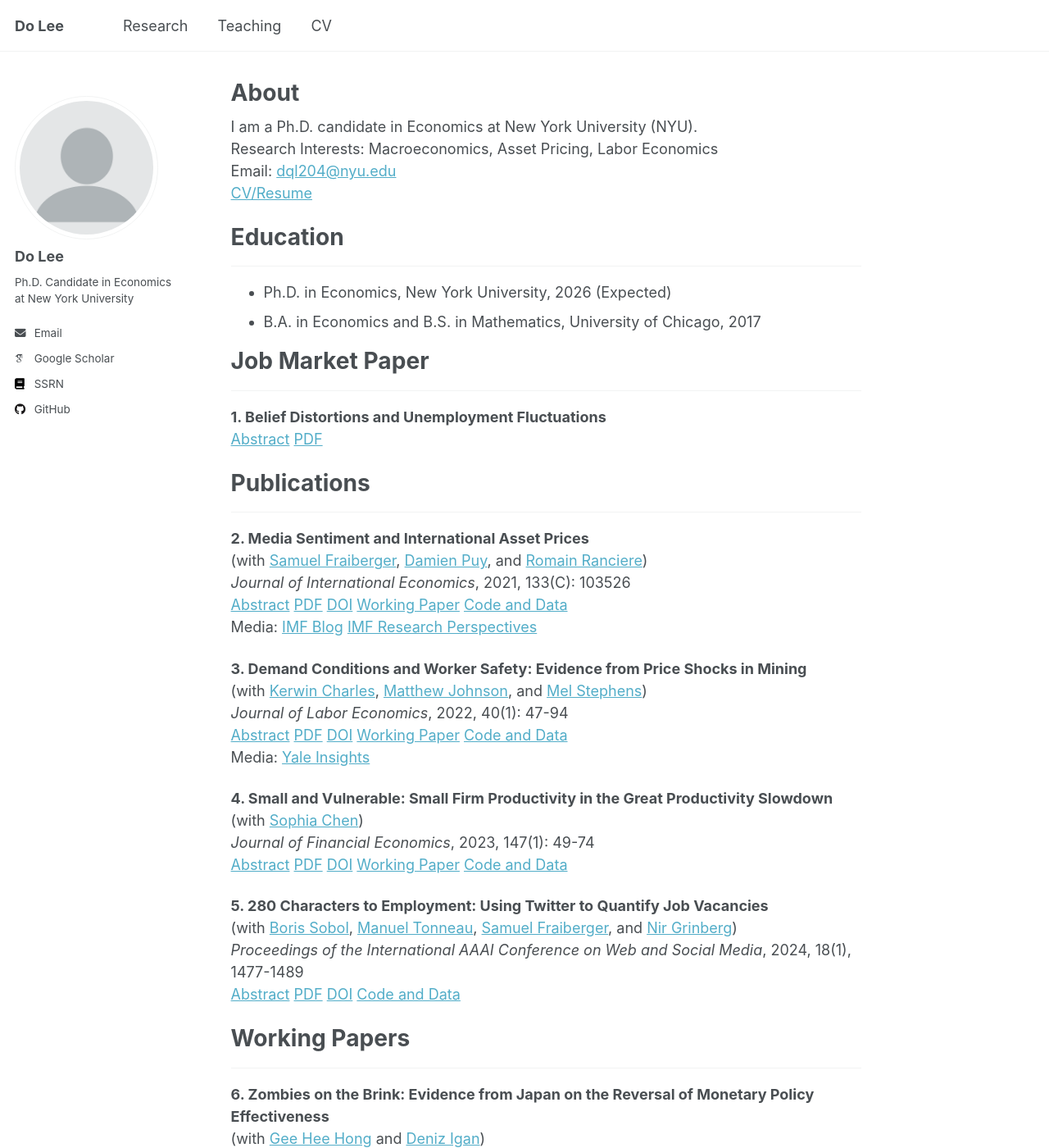
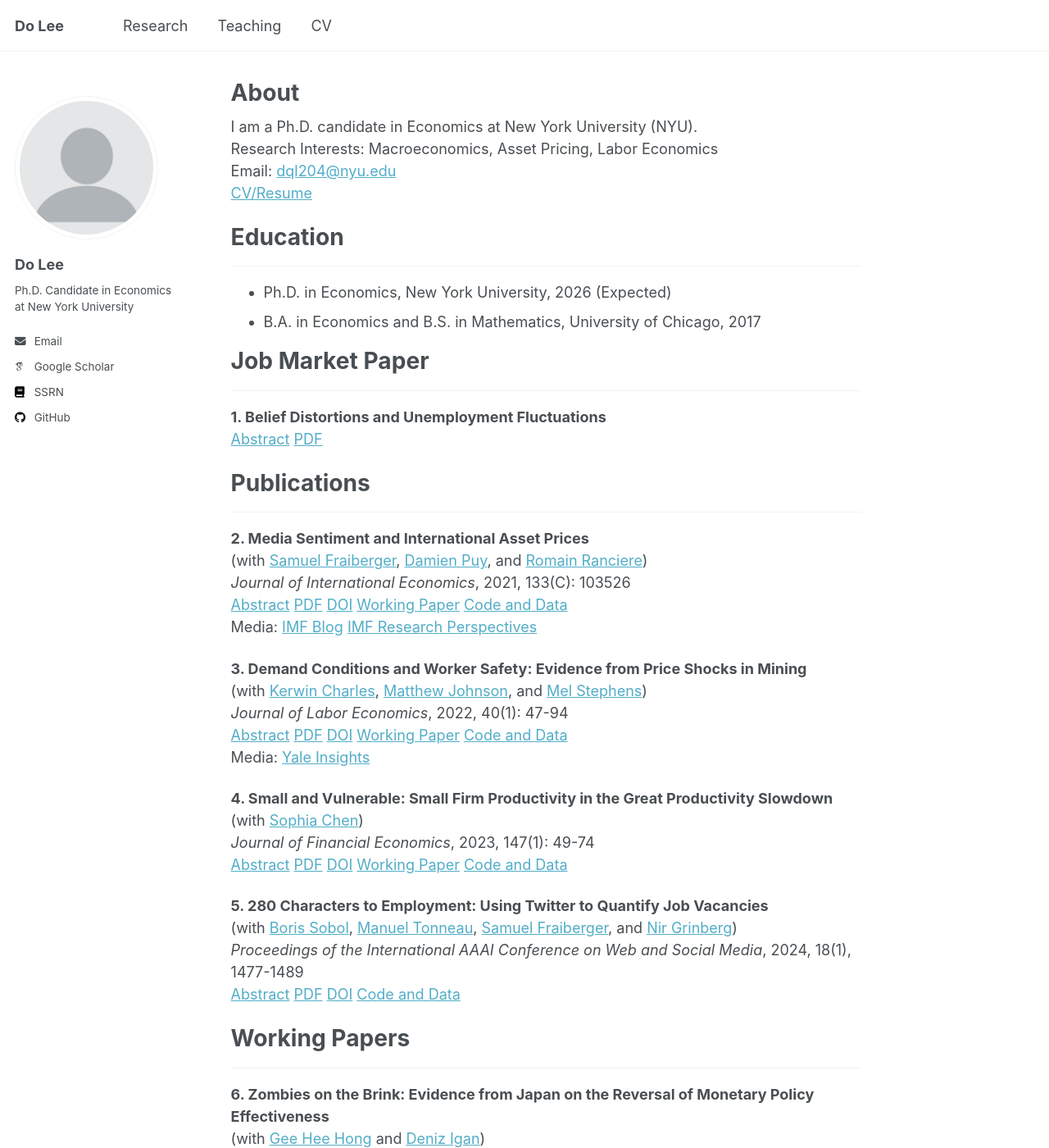
Before and after one commit to doqlee/doqlee.github.io, a Jekyll site: the page built from _pages/main.md, in a window 1280 px wide and 1400 px high. Shown: the whole window at 82% size. Built offline with Jekyll 4.4.1, drawn with Linux system fonts in a browser that asks for light colours; some web fonts are replaced.

Commit message:
Update main.md

```diff
--- a/_pages/main.md
+++ b/_pages/main.md
@@ -7,6 +7,11 @@ redirect_from:
   - /about/
   - /about.html
 ---
+<style>
+  img {
+    margin-bottom: 20px;
+  }
+</style>
 
 I am a Ph.D. candidate in Economics at New York University (NYU). \
 Research Interests: Macroeconomics, Asset Pricing, Labor Economics \
```
